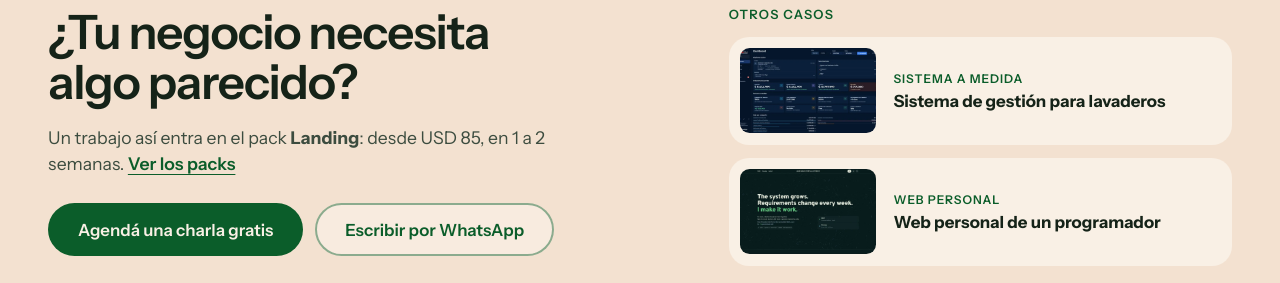
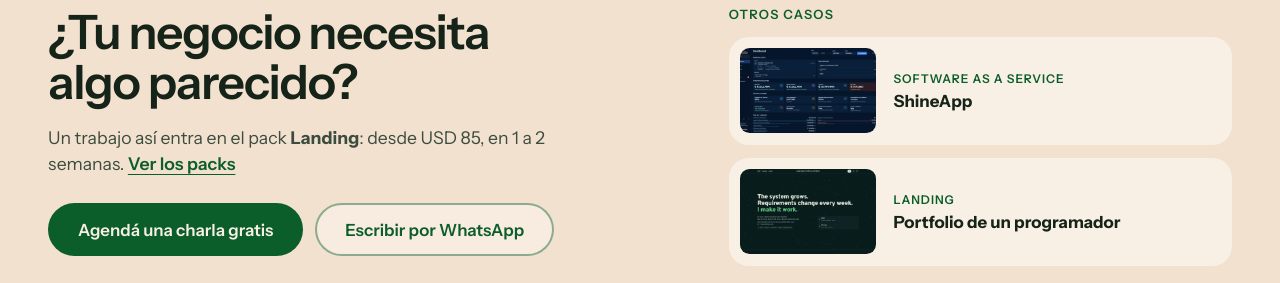
Before and after one commit to juanikitro/mayofy, a Next.js app: page /proyectos/consignataria-hacienda in a window 1280 px wide. Shown: the part 4496-4779 px from the top of the page. Built offline with nearby package versions, Linux system fonts and the light colour scheme; no server answers.

Commit message:
feat: rename the works cards and drop the works intro
ShineApp (Software as a Service), Página para una consignataria and Portfolio de un programador (Landing). The titles also feed the case pages' metadata, JSON-LD, llms.txt and share cards.

```diff
--- a/src/components/world/islands.tsx
+++ b/src/components/world/islands.tsx
@@ -33,8 +33,6 @@ export function WorksIsland() {
         <h2 id="trabajos-title">
           <IslandTitle segments={islandCopy.works.title} />
         </h2>
-        <p className="isle__body">{islandCopy.works.body}</p>
-
         <WorksIndex projects={projects as readonly ProjectEntry[]} />
 
         <SixSteps />
--- a/src/components/world/works-index.tsx
+++ b/src/components/world/works-index.tsx
@@ -117,7 +117,6 @@ export function WorksIndex({ projects }: { projects: readonly ProjectEntry[] })
       onBlur={onBlurIndex}
     >
       <div className="works-index__list-wrap">
-        {/* The island body above already says that more cases are coming. */}
         <ol className="works-index__list" aria-label="Proyectos">
           {shown.map((project, index) => {
             const shot = project.images[0];
--- a/src/content/islands.ts
+++ b/src/content/islands.ts
@@ -8,7 +8,7 @@ export type TitleSegment = string | { em: string };
 
 export type IslandCopy = {
   title: readonly TitleSegment[];
-  /** Optional: island 2 dropped its line on 22 November 2026. */
+  /** Optional: island 2 dropped its line on 22 November 2026, the works on 24 November. */
   body?: string;
   /** One line per item of a list the island walks through (the six steps). */
   details?: readonly string[];
@@ -27,9 +27,9 @@ export const islandCopy = {
     title: ["Sistemas y automatizaciones ", { em: "a medida" }, "."],
     body: "Un sistema completo o una sola tarea que hoy hacés a mano. Lo armamos para cómo trabajás vos.",
   },
+  // The works list goes straight under the title (Juani, 24 November 2026: the intro line was removed).
   works: {
     title: ["Trabajos que ya ", { em: "están andando" }, "."],
-    body: "Un sistema con agenda para lavaderos, una página para una consignataria y una web personal. Se suman más a medida que terminan.",
   },
   process: {
     title: ["Seis pasos, sin ", { em: "sorpresas" }, "."],
--- a/src/content/projects.ts
+++ b/src/content/projects.ts
@@ -86,10 +86,11 @@ export const projects = [
   {
     slug: "shineapp",
     index: "01",
-    title: "Sistema de gestión para lavaderos",
+    // Card and listing labels (Juani, 24 November 2026): the product's name and its model.
+    title: "ShineApp",
     headline: "Un sistema de gestión para un lavadero de autos",
     accent: "lavadero de autos",
-    category: "Sistema a medida",
+    category: "Software as a Service",
     summary:
       "ShineApp ordena la agenda, las cotizaciones, la caja y los turnos online de un lavadero y detailing de 25 de Mayo.",
     intro:
@@ -209,7 +210,7 @@ export const projects = [
   {
     slug: "consignataria-hacienda",
     index: "02",
-    title: "Página para una consignataria de hacienda",
+    title: "Página para una consignataria",
     headline: "Una página web para una consignataria de hacienda",
     accent: "consignataria de hacienda",
     category: "Landing",
@@ -294,10 +295,10 @@ export const projects = [
   {
     slug: "portfolio-desarrollador",
     index: "03",
-    title: "Web personal de un programador",
+    title: "Portfolio de un programador",
     headline: "Una web personal para un programador",
     accent: "programador",
-    category: "Web personal",
+    category: "Landing",
     summary:
       "Mi propia web de programador backend: la trayectoria y dos casos reales, explicados para quien no estuvo ahí.",
     intro:
```
